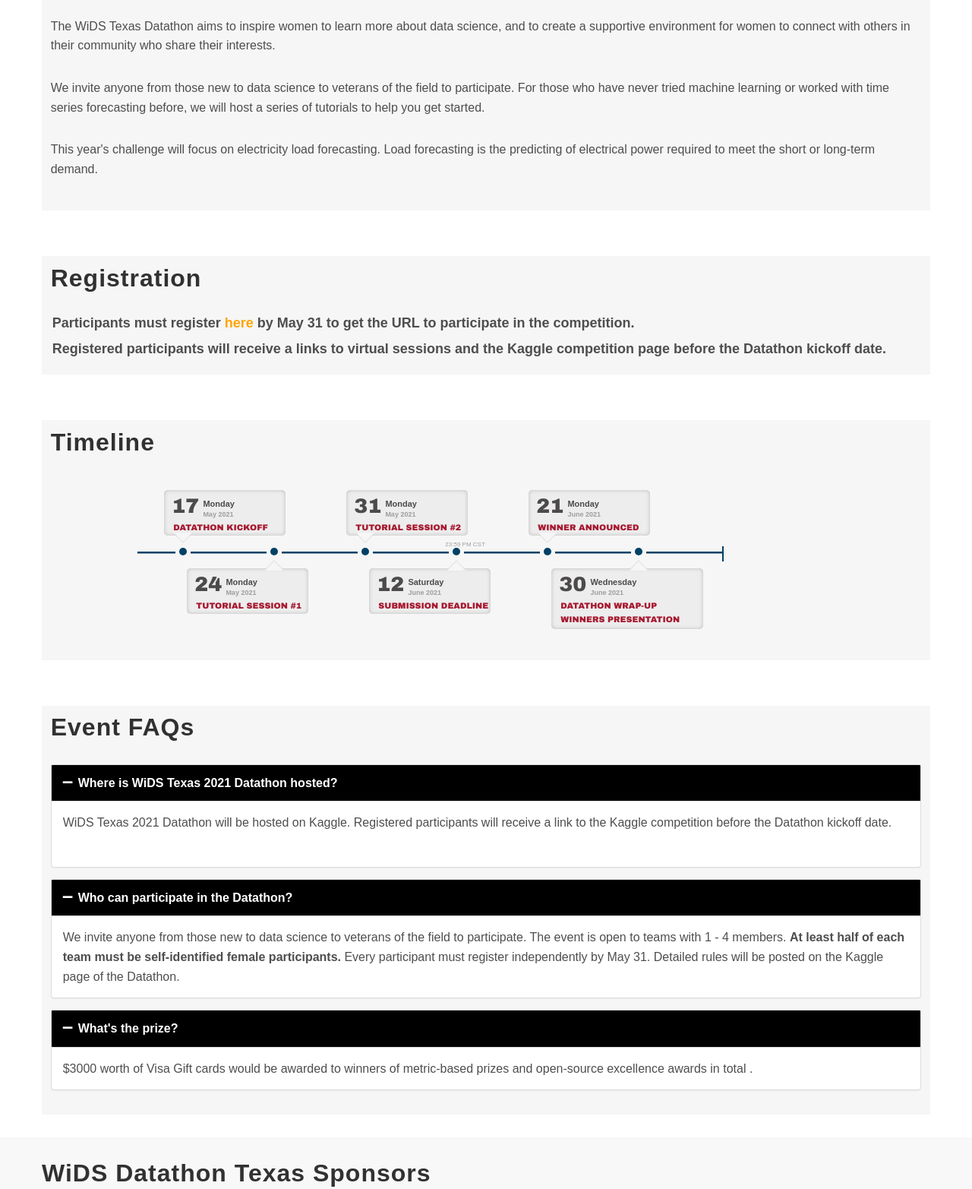
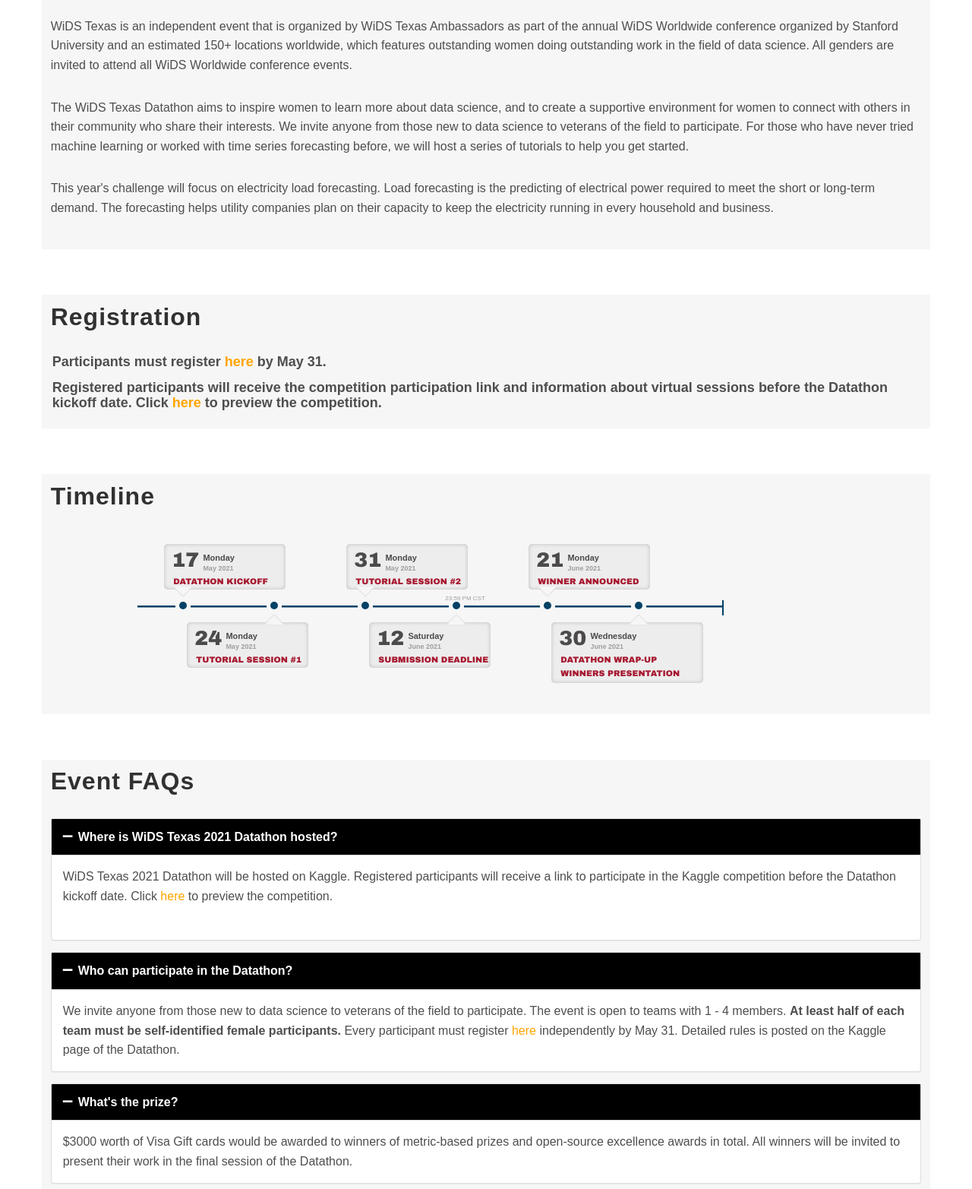
Before and after one commit to samayamadhavan/datathon, a website: page index.html in a window 1280 px wide. Shown: the part 880-2445 px from the top of the page at 76% size. Drawn offline with Linux system fonts and the light colour scheme; files whose address does not match are found by name; a web font is replaced by a local one.

Commit message:
some more edits

```diff
--- a/index.html
+++ b/index.html
@@ -76,17 +76,20 @@
         <div class="col-md-12">
 
           <h3 class="section-title">About WiDS Texas Datathon 2021</h3>
+          <p>WiDS Texas is an independent event that is organized by WiDS Texas Ambassadors as part of the annual WiDS
+            Worldwide conference organized by Stanford University
+            and an estimated 150+ locations worldwide, which features outstanding women doing outstanding work in the
+            field of data science. All genders are invited to attend all WiDS Worldwide conference events.</p>
 
           <p>The WiDS Texas Datathon aims to inspire women to learn more about data science, and to create a
             supportive environment for women to connect with others in their community who share their
-                        interests.</p>
-
-                    <p>We invite anyone from those new to data science to veterans of the field to participate. For
+            interests. We invite anyone from those new to data science to veterans of the field to participate. For
             those who have never tried machine learning or worked with time series forecasting before, we
             will host a series of tutorials to help you get started.</p>
 
           <p>This year's challenge will focus on electricity load forecasting. Load forecasting is the
-                        predicting of electrical power required to meet the short or long-term demand.
+            predicting of electrical power required to meet the short or long-term demand. The forecasting helps utility
+            companies plan on their capacity to keep the electricity running in every household and business.
           </p>
 
         </div>
@@ -101,10 +104,12 @@
           <h3 class="section-title">Registration</h3>
 
           <h4 class="registration-guide">Participants must register <a class='registration-link'
-                        href='https://forms.gle/stF9X42b3duxjp4z5' target="_blank">here</a> by May 31 to get the URL to
-                    participate in the competition. </h4>
-                <h4 class="registration-guide">Registered participants will receive a links to virtual sessions and the
-                    Kaggle competition page before the Datathon kickoff date.</h4>
+              href='https://forms.gle/stF9X42b3duxjp4z5' target="_blank">here</a> by May 31. </h4>
+          <h4 class="registration-guide">Registered participants will receive the
+            competition participation link and information about virtual sessions before the Datathon kickoff
+            date. Click <a class='registration-link' href='https://www.kaggle.com/c/wids-texas-datathon-2021'
+              target="_blank">here</a> to preview the
+            competition.</h4>
         </div>
 
       </div>
@@ -282,17 +287,18 @@
             <div class="panel panel-default">
               <div class="panel-heading" role="tab" id="headingOne">
                 <h4 class="panel-title">
-                                            <a class="faq-toggle" role="button" data-toggle="collapse"
-                                                data-parent="#accordion" aria-expanded="true"
-                                                aria-controls="collapseOne"> Where is WiDS Texas 2021 Datathon hosted?</a>
+                  <a class="faq-toggle" role="button" data-toggle="collapse" data-parent="#accordion"
+                    aria-expanded="true" aria-controls="collapseOne"> Where is WiDS Texas 2021 Datathon hosted?</a>
                 </h4>
               </div>
 
-                                    <div id="collapseOne" class="panel-collapse" role="tabpanel"
-                                        aria-labelledby="headingOne">
+              <div id="collapseOne" class="panel-collapse" role="tabpanel" aria-labelledby="headingOne">
                 <div class="panel-body">
                   <p>WiDS Texas 2021 Datathon will be hosted on Kaggle. Registered participants will
-                                                receive a link to the Kaggle competition before the Datathon kickoff date. </p>
+                    receive a link to participate in the Kaggle competition before the Datathon kickoff date. Click <a
+                      class='registration-link' href='https://www.kaggle.com/c/wids-texas-datathon-2021'
+                      target="_blank">here</a> to preview the
+                    competition.</p>
                 </div>
               </div>
             </div>
@@ -300,19 +306,18 @@
             <div class="panel panel-default">
               <div class="panel-heading" role="tab" id="headingFour">
                 <h4 class="panel-title">
-                                            <a class="faq-toggle" role="button" data-toggle="collapse"
-                                                data-parent="#accordion" aria-expanded="false"
-                                                aria-controls="collapseFour"> Who can participate in the Datathon?</a>
+                  <a class="faq-toggle" role="button" data-toggle="collapse" data-parent="#accordion"
+                    aria-expanded="false" aria-controls="collapseFour"> Who can participate in the Datathon?</a>
                 </h4>
               </div>
 
-                                    <div id="collapseFour" class="panel-collapse" role="tabpanel"
-                                        aria-labelledby="headingFour">
+              <div id="collapseFour" class="panel-collapse" role="tabpanel" aria-labelledby="headingFour">
                 <div class="panel-body">We invite anyone from those new to data science to veterans of
                   the field to participate. The event is open to teams with 1 - 4 members. <b>At least
                     half of each team must be self-identified female participants.</b> Every
                   participant
-                                            must register independently by May 31. Detailed rules will be posted on the Kaggle
+                  must register <a class='registration-link' href='https://forms.gle/stF9X42b3duxjp4z5'
+                    target="_blank">here</a> independently by May 31. Detailed rules is posted on the Kaggle
                   page of the Datathon.
                 </div>
               </div>
@@ -321,16 +326,15 @@
             <div class="panel panel-default">
               <div class="panel-heading" role="tab" id="headingFive">
                 <h4 class="panel-title">
-                                            <a class="faq-toggle" role="button" data-toggle="collapse"
-                                                data-parent="#accordion" aria-expanded="false"
-                                                aria-controls="collapseFive"> What's the prize?</a>
+                  <a class="faq-toggle" role="button" data-toggle="collapse" data-parent="#accordion"
+                    aria-expanded="false" aria-controls="collapseFive"> What's the prize?</a>
                 </h4>
               </div>
 
-                                    <div id="collapseFive" class="panel-collapse" role="tabpanel"
-                                        aria-labelledby="headingFive">
+              <div id="collapseFive" class="panel-collapse" role="tabpanel" aria-labelledby="headingFive">
                 <div class="panel-body">$3000 worth of Visa Gift cards would be awarded to
-                                            winners of metric-based prizes and open-source excellence awards in total .</div>
+                  winners of metric-based prizes and open-source excellence awards in total. All winners will be invited
+                  to present their work in the final session of the Datathon.</div>
               </div>
             </div>
           </div>
```
Lines whose indentation alone changed are shown as unchanged.
